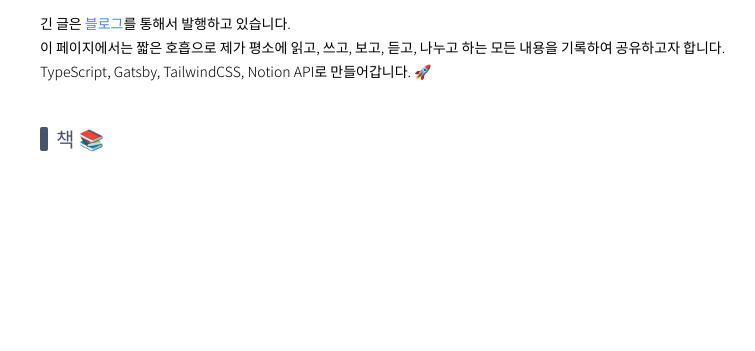
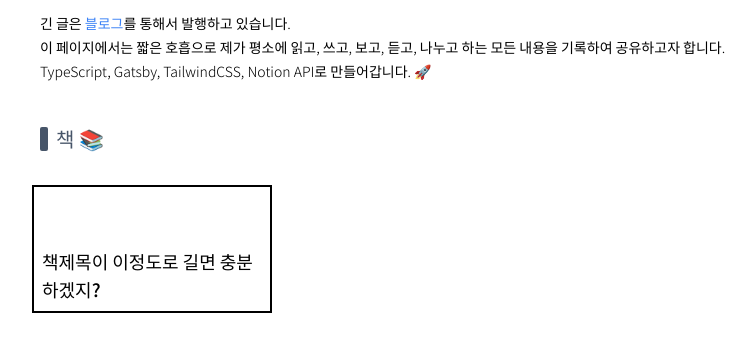
Before and after one commit to hankyeol-dev/gatsby-with-notion, a Gatsby site: page / in a window 1280 px wide. Shown: the part 127-478 px from the top of the page, without its empty margins (128-883 px from the left). Built offline with nearby package versions, Linux system fonts and the light colour scheme; Gatsby itself is replaced by a stand-in of ours.

Commit message:
[230822] code push

```diff
--- /dev/null
+++ b/src/components/Card.tsx
@@ -0,0 +1,40 @@
+import { Link } from "gatsby"
+import React from "react"
+import { CardDataTypes } from "types"
+
+type CardProps = {
+  datas: CardDataTypes
+}
+
+const Card = ({ datas }: CardProps) => {
+  return (
+    <Link
+      to={datas.link}
+      target="_blank"
+      id={`${datas.category}-${datas.date}-${datas.id}`}
+      className="group relative block h-32 md:w-1/4"
+    >
+      <span className="absolute inset-0 border-2 border-dashed border-black" />
+      <div className="relative flex h-full transform items-end border-2 border-black bg-white transition-transform group-hover:-translate-x-1 group-hover:-translate-y-1">
+        <div className="p-2 transition-opacity group-hover:absolute group-hover:opacity-0">
+          <h2 className="text-lg font-medium">{datas.title}</h2>
+        </div>
+
+        <div className="absolute p-4 opacity-0 transition-opacity group-hover:relative group-hover:opacity-100">
+          <h3 className="mt-4 text-xl font-medium sm:text-2xl">
+            Go around the world
+          </h3>
+
+          <p className="mt-4 text-sm sm:text-base">
+            Lorem ipsum dolor sit amet consectetur adipisicing elit. Cupiditate,
+            praesentium voluptatem omnis atque culpa repellendus.
+          </p>
+
+          <p className="mt-8 font-bold">Read more</p>
+        </div>
+      </div>
+    </Link>
+  )
+}
+
+export default Card
--- /dev/null
+++ b/src/components/Grid.tsx
@@ -0,0 +1,11 @@
+import React, { ReactNode } from "react"
+
+type GridProps = {
+  children: ReactNode
+}
+
+const Grid = ({ children }: GridProps) => {
+  return <div className="w-full flex flex-wrap gap-3 p-5">{children}</div>
+}
+
+export default Grid
--- a/src/components/index.ts
+++ b/src/components/index.ts
@@ -2,3 +2,4 @@ export { default as Layout } from "./Layout"
 export { default as Header } from "./Header"
 export { default as Label } from "./Label"
 export { default as Divider } from "./Divider"
+export { default as Grid } from "./Grid"
--- a/src/pages/index.tsx
+++ b/src/pages/index.tsx
@@ -1,6 +1,33 @@
 import * as React from "react"
-import { Layout, Header, Label, Divider } from "../components"
+import { Layout, Header, Label, Divider, Grid } from "../components"
+import { CardDataTypes } from "types"
 import "../styles/global.css"
+import Card from "components/Card"
+
+const tempCardDatas: CardDataTypes[] = [
+  {
+    id: 1,
+    emoji: "👨‍💻",
+    category: "book",
+    title: "책제목이 이정도로 길면 충분하겠지?",
+    author: "작가이름도 이정도면?",
+    date: "2023-08-01",
+    link: "https://hankyeolk.notion.site/7bcc65771277402b9a72fec97c53ef3d?pvs=4",
+    summary:
+      "책이나 글에 대한 짧은 내 생각을 요약해서 한 줄로 정리하여 보여주면 이정도가 충분할까?",
+  },
+  {
+    id: 2,
+    emoji: "🚀",
+    category: "book",
+    title: "책제목이 이정도로 길면 충분하겠지2?",
+    author: "작가이름도 이정도면2?",
+    date: "2023-07-30",
+    link: "https://hankyeolk.notion.site/7bcc65771277402b9a72fec97c53ef3d?pvs=4",
+    summary:
+      "책이나 글에 대한 짧은 내 생각을 요약해서 한 줄로 정리하여 보여주면 이정도가 충분할까?",
+  },
+]
 
 export default function IndexPage(): React.ReactElement {
   return (
@@ -8,6 +35,9 @@ export default function IndexPage(): React.ReactElement {
       <Header />
       <Divider />
       <Label title="책" emoji="📚" sectionNum={0} />
+      <Grid>
+        <Card datas={tempCardDatas[0]} />
+      </Grid>
     </Layout>
   )
 }
--- /dev/null
+++ b/src/types/index.ts
@@ -0,0 +1,10 @@
+export type CardDataTypes = {
+  id: number // string으로 변경될 수 있음
+  emoji: string
+  category: string
+  title: string
+  author: string
+  date: string
+  link: string
+  summary: string
+}
```
